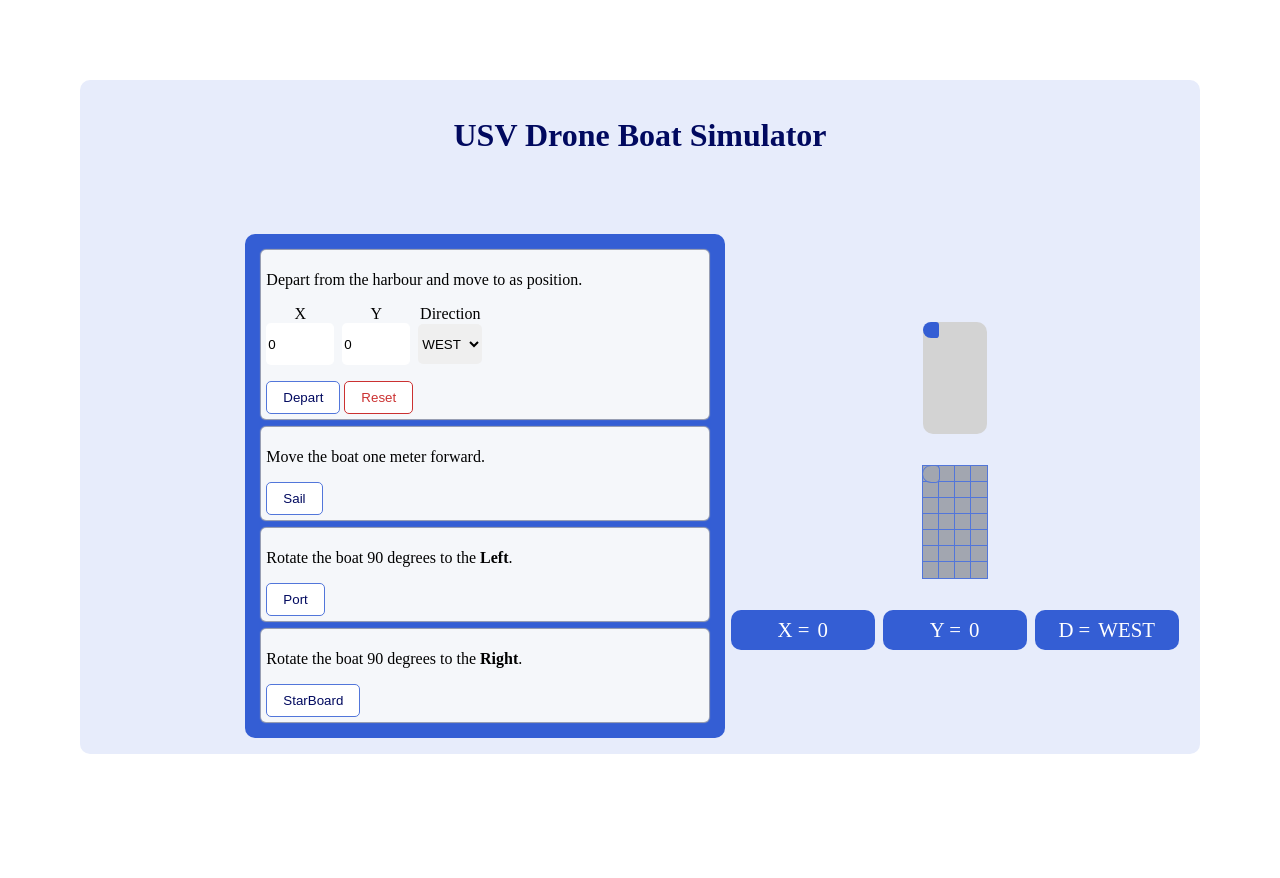
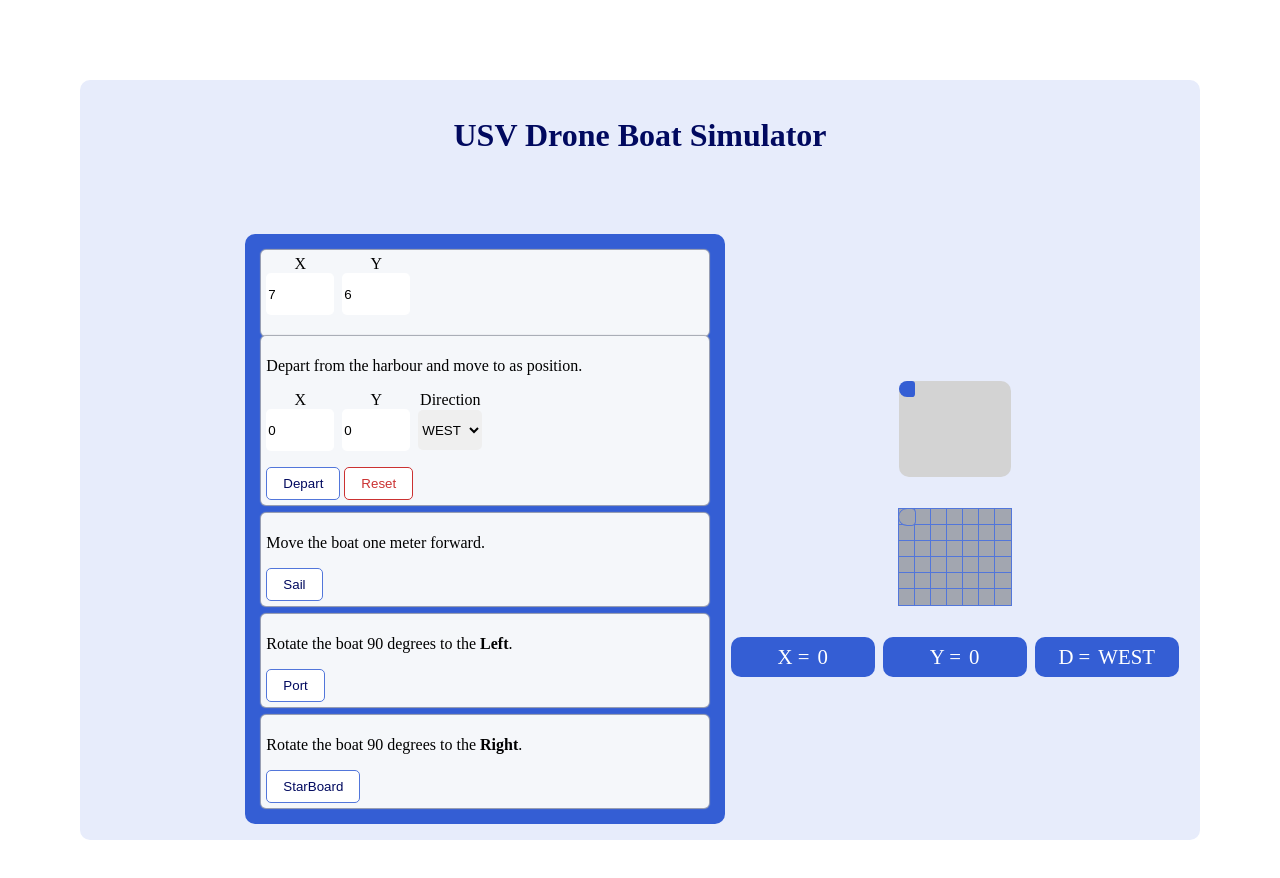
Before and after one commit to JCln/DroneBoat, a React (Vite) app: page / in a window 1280 px wide. Built offline with nearby package versions, Linux system fonts and the light colour scheme.

Commit message:
dynamic area sizes

```diff
--- a/src/pages/home.tsx
+++ b/src/pages/home.tsx
@@ -4,23 +4,18 @@ import { ENDirection, ENNaming, TPosition } from "../constants/enums";
 import { toast } from "react-toastify";
 
 const Home = () => {
-    const areaWidth = 4;
-    const areaHeight = 7;
     let gridItems: any[] = [];
-    gridItems = [...Array(areaWidth * areaHeight).keys()];
-    const viewWidthSize = areaWidth;
-    const viewHeightSize = areaHeight;
+    const [viewHeightSize, setViewHeightSize] = useState<number>(6);
+    const [viewWidthSize, setViewWidthSize] = useState<number>(7);
     const [hasDeparted, setHasDeparted] = useState<boolean>(false)
-    const [auxMovement, setAuxMovement] = useState<TPosition>({ x: 0, y: 0, direction: ENDirection.WEST });
     const boatRef = useRef(new USVBoat());
     const [position, setPosition] = useState<TPosition>({ x: 0, y: 0, direction: ENDirection.WEST });
+    const [auxMovement, setAuxMovement] = useState<TPosition>(position);
+
+    gridItems = [...Array(viewWidthSize * viewHeightSize).keys()];
 
     const executeCommand = () => {
-        // console.log('Selected Direction:', position);
-        // const temp = boatRef.current.depart(position);
-        // console.log(temp);
-        setPosition(auxMovement);
-
+        return auxMovement
     }
     const reset = () => {
         setPosition(prev => {
@@ -92,6 +87,20 @@ const Home = () => {
                 return 'rotate(0deg)'
         }
     }
+    const handleAreaWidth = (e: React.ChangeEvent<HTMLInputElement>) => {
+        setViewWidthSize(Number(e.target.value));
+        reset();
+    };
+    const handleAreaHeight = (e: React.ChangeEvent<HTMLInputElement>) => {
+        setViewHeightSize(Number(e.target.value));
+        reset();
+    };
+    const handleDirectionChange = (e: React.ChangeEvent<HTMLSelectElement>) => {
+        setAuxMovement(prev => ({
+            ...prev,
+            direction: e.target.value as ENDirection
+        }));
+    };
     const handleInputChange = (e: React.ChangeEvent<HTMLInputElement>) => {
         const { name, value } = e.target;
 
@@ -99,18 +108,9 @@ const Home = () => {
             ...prev,
             [name]: Number(value)
         }));
-    };
-    const handleDirectionChange = (e: React.ChangeEvent<HTMLSelectElement>) => {
-        setAuxMovement(prev => ({
-            ...prev,
-            direction: e.target.value as ENDirection
-        }));
-    };
+    }
     const handleValidation = (fn: any, item?: any) => {
         const nextPosition = fn();
-        console.log(nextPosition);
-        console.log(position);
-
         if (
             !hasDeparted
             && position.x == 0
@@ -135,25 +135,6 @@ const Home = () => {
             toast.error(ENNaming.boatShouldBeInFramework);
         }
     }
-    const handleValidationDepart = (fn: any, item?: any) => {
-        console.log(auxMovement);
-        console.log(position);
-
-        if (!hasDeparted && auxMovement.x == 0 && auxMovement.y == 0 && auxMovement.direction == ENDirection.WEST && item.target.name !== 'depart') {
-            toast.error(ENNaming.boatIsStillInHarbour);
-        }
-        else {
-            if (auxMovement.x > -1 && auxMovement.x - 1 < viewWidthSize &&
-                auxMovement.y > -1 && auxMovement.y - 1 < viewHeightSize
-            ) {
-                setHasDeparted(true);
-                return fn();
-            } else {
-                // inserted values were not true
-                toast.error(ENNaming.boatShouldBeInFramework);
-            }
-        }
-    }
     return (
         <div>
             <div className="main-wrapper">
@@ -164,6 +145,32 @@ const Home = () => {
                         minHeight: viewHeightSize + 'rem'
                     }}>
                         <div className="" style={{ padding: '1rem' }}>
+                            <div className="grid">
+                                <div className="a-command-style">
+                                    <div className="command-depart">
+                                        <div className="input-wrapper">
+                                            <div className="input-label">X</div>
+                                            <input
+                                                className="input-class"
+                                                type="text"
+                                                name="x-grid"
+                                                value={viewWidthSize}
+                                                onChange={handleAreaWidth}
+                                            />
+                                        </div>
+                                        <div className="input-wrapper">
+                                            <div className="input-label">Y</div>
+                                            <input
+                                                className="input-class"
+                                                type="text"
+                                                name="y-grid"
+                                                value={viewHeightSize}
+                                                onChange={handleAreaHeight}
+                                            />
+                                        </div>
+                                    </div>
+                                </div>
+                            </div>
                             <div className="grid gap-8">
                                 <div className="a-command-style">
                                     <div>
@@ -209,7 +216,7 @@ const Home = () => {
                                     <div className="flex gap-4">
                                         <button
                                             name="depart"
-                                            onClick={(item) => handleValidationDepart(executeCommand, item)}
+                                            onClick={(item) => handleValidation(executeCommand, item)}
                                         >
                                             Depart
                                         </button>
```
